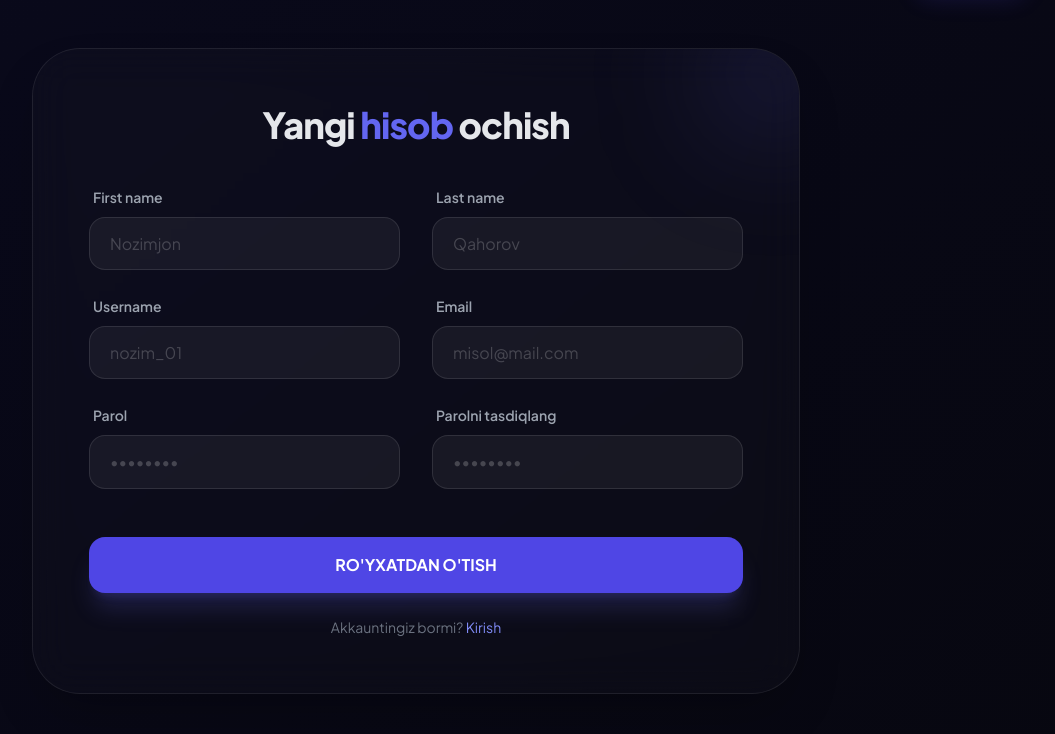
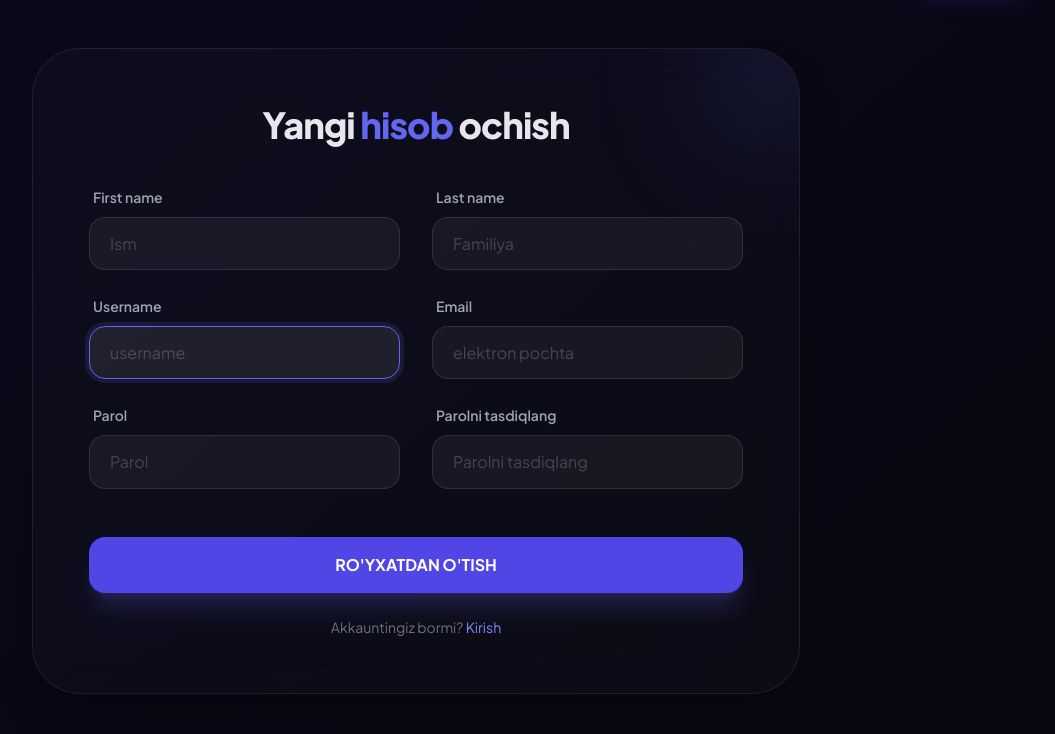
Before and after one commit to jasurbeksalimoff5526/group-project1, a Django app: page /accounts/auth/ in a window 1280 px wide. Shown: the part 74-808 px from the top of the page, without its empty margins (224-1279 px from the left). Run offline with Django 5.2, Linux system fonts and the light colour scheme; some libraries are stand-ins or nearby versions.

Commit message:
buglar va struktura xatoliklar to'girlandi

```diff
--- a/accounts/forms.py
+++ b/accounts/forms.py
@@ -1,33 +1,35 @@
 from .models import *
 from django import forms
-class SignupForm(forms.ModelForm):
-    password1 = forms.CharField(
-        widget=forms.PasswordInput(attrs={
-            'class': 'form-input',
-            'placeholder': '••••••••'
-        }),
-        label="Parol",
-        min_length=8
-    )
-    password2 = forms.CharField(
-        widget=forms.PasswordInput(attrs={
-            'class': 'form-input',
-            'placeholder': '••••••••'
-        }),
-        label="Parolni tasdiqlang"
-    )
+from django.contrib.auth.forms import UserCreationForm
+from .models import CustomUser
 
+class SignupForm(UserCreationForm):
     class Meta:
         model = CustomUser
-        # 'password'ni bu yerdan olib tashladik, chunki password1 va password2 bor
         fields = ["first_name", "last_name", "username", "email"]
 
         widgets = {
-            'first_name': forms.TextInput(attrs={'class': 'form-input', 'placeholder': 'Nozimjon'}),
-            'last_name': forms.TextInput(attrs={'class': 'form-input', 'placeholder': 'Qahorov'}),
-            'username': forms.TextInput(attrs={'class': 'form-input', 'placeholder': 'nozim_01'}),
-            'email': forms.EmailInput(attrs={'class': 'form-input', 'placeholder': 'misol@mail.com'}),
+            'first_name': forms.TextInput(attrs={'class': 'form-input', 'placeholder': 'Ism'}),
+            'last_name': forms.TextInput(attrs={'class': 'form-input', 'placeholder': 'Familiya'}),
+            'username': forms.TextInput(attrs={'class': 'form-input', 'placeholder': 'username'}),
+            'email': forms.EmailInput(attrs={'class': 'form-input', 'placeholder': 'elektron pochta'}),
         }
+    def __init__(self, *args, **kwargs):
+        super().__init__(*args, **kwargs)
+
+
+        self.fields['password1'].widget.attrs.update({
+            'class': 'form-input',
+            'placeholder': 'Parol'
+        })
+        self.fields['password2'].widget.attrs.update({
+            'class': 'form-input',
+            'placeholder': 'Parolni tasdiqlang'
+        })
+
+        self.fields['password1'].label = "Parol"
+        self.fields['password2'].label = "Parolni tasdiqlang"
+
 
     def clean(self):
         cleaned_data = super().clean()
@@ -38,8 +40,6 @@ class SignupForm(forms.ModelForm):
         f_name = cleaned_data.get("first_name")
         l_name = cleaned_data.get("last_name")
 
-        if p1 and p2 and p1 != p2:
-            self.add_error('password2', "Kiritilgan parollar bir-biriga mos kelmadi.")
 
         if p1:
             p1_lower = p1.lower()
@@ -91,8 +91,6 @@ class SignupForm(forms.ModelForm):
 
     def clean_email(self):
         email = self.cleaned_data.get("email")
-        if "@" not in email:
-            raise forms.ValidationError("Email da @ bolishi shart")
         if len(email) < 12:
             raise forms.ValidationError("Email kamida 12 ta elementdan iborat bo'lishi kerak")
 
@@ -100,12 +98,12 @@ class SignupForm(forms.ModelForm):
 
 
 class LoginForm(forms.Form):
-    email = forms.EmailField(
-        widget=forms.EmailInput(attrs={
+    username = forms.CharField(
+        widget=forms.TextInput(attrs={
             'class': 'form-control',
-            'placeholder': 'Email manzilingizni kiriting'
+            'placeholder': 'Username kiriting'
         }),
-        label="Email"
+        label="Username"
     )
     password = forms.CharField(
         widget=forms.PasswordInput(attrs={
@@ -114,19 +112,6 @@ class LoginForm(forms.Form):
         }),
         label="Parol"
     )
-
-    def clean_email(self):
-        email = self.cleaned_data.get('email')
-        # Email formatini tekshirish (Django buni o'zi ham qiladi, lekin biz qo'shimcha shartlar qo'shishimiz mumkin)
-        if email and len(email) < 5:
-            raise forms.ValidationError("Email juda qisqa.")
-        return email
-
-    def clean_password(self):
-        password = self.cleaned_data.get('password')
-        if password and len(password) < 8:
-            raise forms.ValidationError("Parol kamida 8 ta belgidan iborat bo'lishi kerak.")
-        return password
 
 
 class ProfileUpdateForm(forms.ModelForm):
--- a/accounts/models.py
+++ b/accounts/models.py
@@ -10,6 +10,8 @@ class CustomUser(BaseModel, AbstractUser):
         blank=True
     )
     bio = models.TextField(blank=True, null=True)
+
+
 
     def __str__(self):
         return self.username
--- a/accounts/templates/auth/change_password.html
+++ b/accounts/templates/auth/change_password.html
@@ -54,7 +54,7 @@
             </form>
 
             <div class="mt-8 text-center">
-                <a href="{% url 'profile' user.id %}" class="group text-sm text-gray-500 hover:text-white transition duration-300 inline-flex items-center gap-2">
+                <a href="{% url 'profile'  %}" class="group text-sm text-gray-500 hover:text-white transition duration-300 inline-flex items-center gap-2">
                     <span class="group-hover:-translate-x-1 transition-transform">←</span>
                     <span class="italic font-medium">Profilingizga qaytish</span>
                 </a>
--- a/accounts/urls.py
+++ b/accounts/urls.py
@@ -5,7 +5,7 @@ urlpatterns = [
     path("auth/", SignUpView.as_view(), name="signup"),
     path("login/", LoginView.as_view(), name="login"),
     path("logout/", logout_view, name="logout"),
-    path("profile/<int:id>/", ProfileView.as_view(), name="profile"),
+    path("profile/", ProfileView.as_view(), name="profile"),
     path("profile-update/", ProfileUpdateView.as_view(), name="profile_update"),
     path("change-password/", ChangePasswordView.as_view(), name="change_password"),
 ]
--- a/accounts/views.py
+++ b/accounts/views.py
@@ -33,9 +33,9 @@ class LoginView(View):
     def post(self, request):
         form = LoginForm(request.POST)
         if form.is_valid():
-            email = form.cleaned_data.get('email')
+            username = form.cleaned_data.get('username')
             password = form.cleaned_data.get('password')
-            user = authenticate(request, email=email, password=password)
+            user = authenticate(request, username=username, password=password)
 
             if user is not None:
                 login(request, user)
@@ -47,9 +47,8 @@ class LoginView(View):
 
 
 class ProfileView(LoginRequiredMixin, View):
-    def get(self, request, id):
-        user_profile = get_object_or_404(CustomUser, id=id)
-        return render(request, "profile.html", {"user_profile": user_profile})
+    def get(self, request):
+        return render(request, "profile.html", {"user_profile": request.user})
 
 
 class ProfileUpdateView(LoginRequiredMixin, View):
--- a/posts/models.py
+++ b/posts/models.py
@@ -12,7 +12,7 @@ class Category(models.Model):
         return self.name
 
 class Post(BaseModel):
-    author = models.ForeignKey(CustomUser, on_delete=models.CASCADE)
+    author = models.ForeignKey(CustomUser, on_delete=models.CASCADE, related_name='posts')
     category = models.ForeignKey(Category, on_delete=models.CASCADE)
     title = models.CharField(max_length=255)
     content = models.TextField()
--- a/posts/templates/posts/post_list.html
+++ b/posts/templates/posts/post_list.html
@@ -7,7 +7,7 @@
         {% for post in posts %}
         <div class="glass rounded-[2rem] overflow-hidden hover:scale-[1.02] transition duration-300">
             {% if post.image %}
-                <img src="{{ post.image.url }}" class="w-full h-48 object-cover">
+                <img src="{{ post.image.url }}" class="w-full h-48 object-contain bg-black">
             {% endif %}
             <div class="p-6 space-y-4">
                 <span class="px-3 py-1 bg-indigo-500/20 text-indigo-400 text-xs rounded-full">{{ post.category.name }}</span>
--- a/shared/templates/base.html
+++ b/shared/templates/base.html
@@ -11,7 +11,7 @@
     <style>
         body {
             font-family: 'Plus Jakarta Sans', sans-serif;
-            background-color: #050505;
+            background-color: #050505;z
         }
 
         .glass {
@@ -67,7 +67,7 @@
             </a>
 
             <div class="hidden md:flex items-center space-x-6 text-[13px] font-bold uppercase tracking-widest text-gray-400">
-                <a href="{% url 'home' %}" class="nav-link hover:text-white">Maqolalar</a>
+                <a href="{% url 'post_list' %}" class="nav-link hover:text-white">Maqolalar</a>
                 <a href="#" class="nav-link hover:text-white">Hamjamiyat</a>
             </div>
         </div>
@@ -80,7 +80,7 @@
 
                 <div class="h-8 w-[1px] bg-white/5 mx-2 hidden md:block"></div>
 
-                <a href="{% url 'profile' user.id %}" class="flex items-center gap-3 glass px-3 py-1.5 rounded-full hover:bg-white/5 transition border-white/10 group">
+                <a href="{% url 'profile'  %}" class="flex items-center gap-3 glass px-3 py-1.5 rounded-full hover:bg-white/5 transition border-white/10 group">
                     <div class="w-7 h-7 bg-indigo-600 rounded-full flex items-center justify-center text-[10px] font-black group-hover:rotate-12 transition">
                         {{ user.username|slice:":1"|upper }}
                     </div>
--- a/shared/templates/profile_update.html
+++ b/shared/templates/profile_update.html
@@ -42,7 +42,7 @@
                     <button type="submit" class="flex-grow py-4 bg-gradient-to-r from-indigo-600 to-indigo-700 text-white rounded-2xl font-black hover:scale-[1.02] active:scale-95 transition-all duration-300 shadow-xl shadow-indigo-600/20 uppercase tracking-widest text-xs">
                         SAQLASH
                     </button>
-                    <a href="{% url 'profile' user.id %}" class="px-10 py-4 glass border-white/10 rounded-2xl font-bold text-center hover:bg-white/5 transition-all text-xs uppercase tracking-widest text-gray-400">
+                    <a href="{% url 'profile'  %}" class="px-10 py-4 glass border-white/10 rounded-2xl font-bold text-center hover:bg-white/5 transition-all text-xs uppercase tracking-widest text-gray-400">
                         BEKOR QILISH
                     </a>
                 </div>
--- a/shared/templates/shared/home.html
+++ b/shared/templates/shared/home.html
@@ -48,7 +48,7 @@
         <div class="glass group rounded-[2.5rem] overflow-hidden hover:border-indigo-500/30 transition-all duration-500 flex flex-col h-full shadow-lg hover:shadow-indigo-500/10">
             <div class="relative h-56 overflow-hidden">
                 {% if post.image %}
-                    <img src="{{ post.image.url }}" alt="{{ post.title }}" class="w-full h-full object-cover group-hover:scale-110 transition duration-700">
+                    <img src="{{ post.image.url }}" alt="{{ post.title }}" class="w-full h-full object-contain bg-black group-hover:scale-110 transition duration-700">
                 {% else %}
                     <div class="w-full h-full bg-gradient-to-br from-indigo-900 to-black flex items-center justify-center text-5xl">
                         📝
```
Also changed, not shown: posts/templates/posts/post_detail.html (+6 -4 lines), shared/views.py (+6 -2 lines), accounts/migrations/0002_alter_customuser_id_alter_notification_id.py (added), comments/migrations/0002_alter_comment_id_alter_mention_id.py (added), media/posts/python_logo_icon_168886.webp (added), posts/migrations/0002_alter_category_id_alter_poll_id_alter_polloption_id_and_more.py (added).
